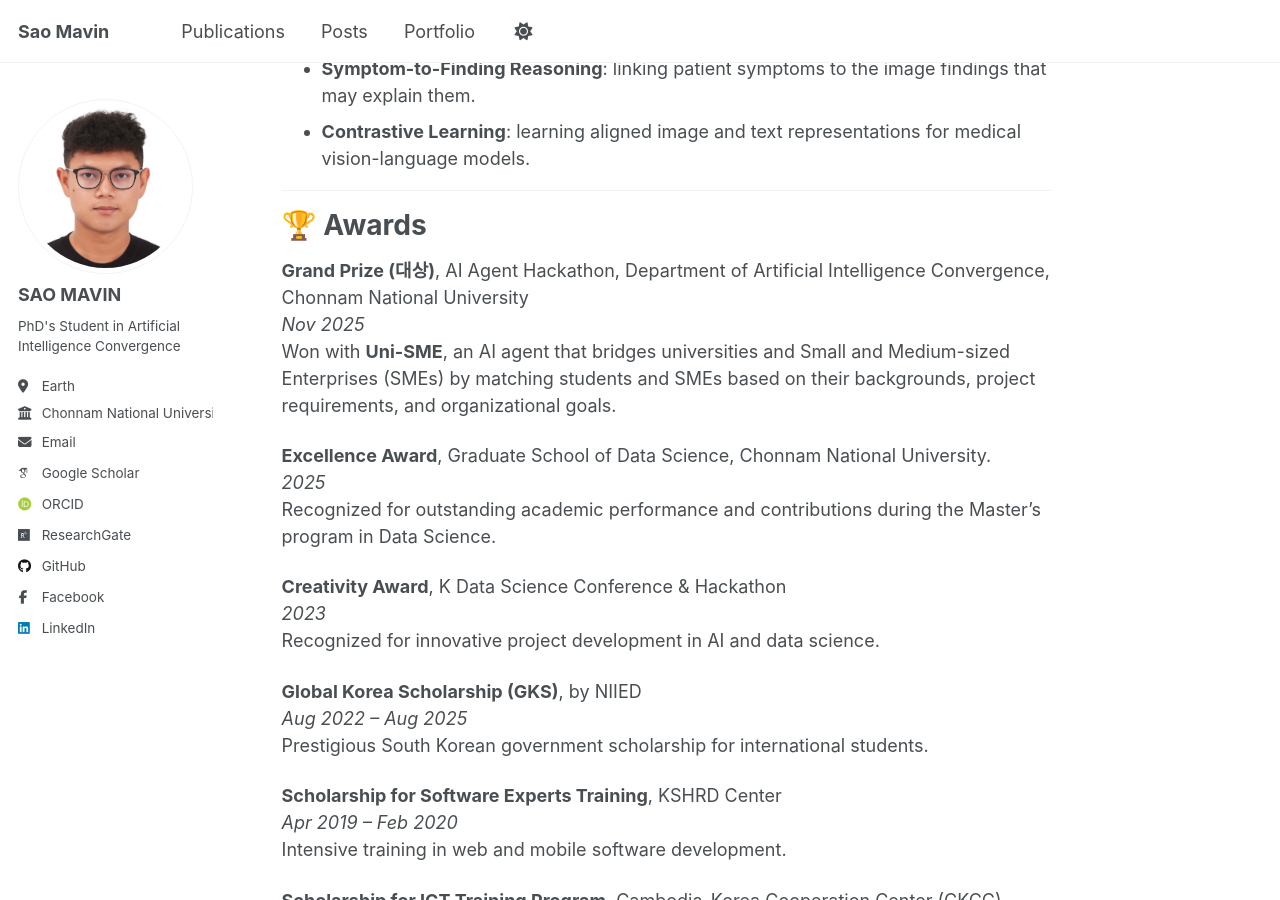
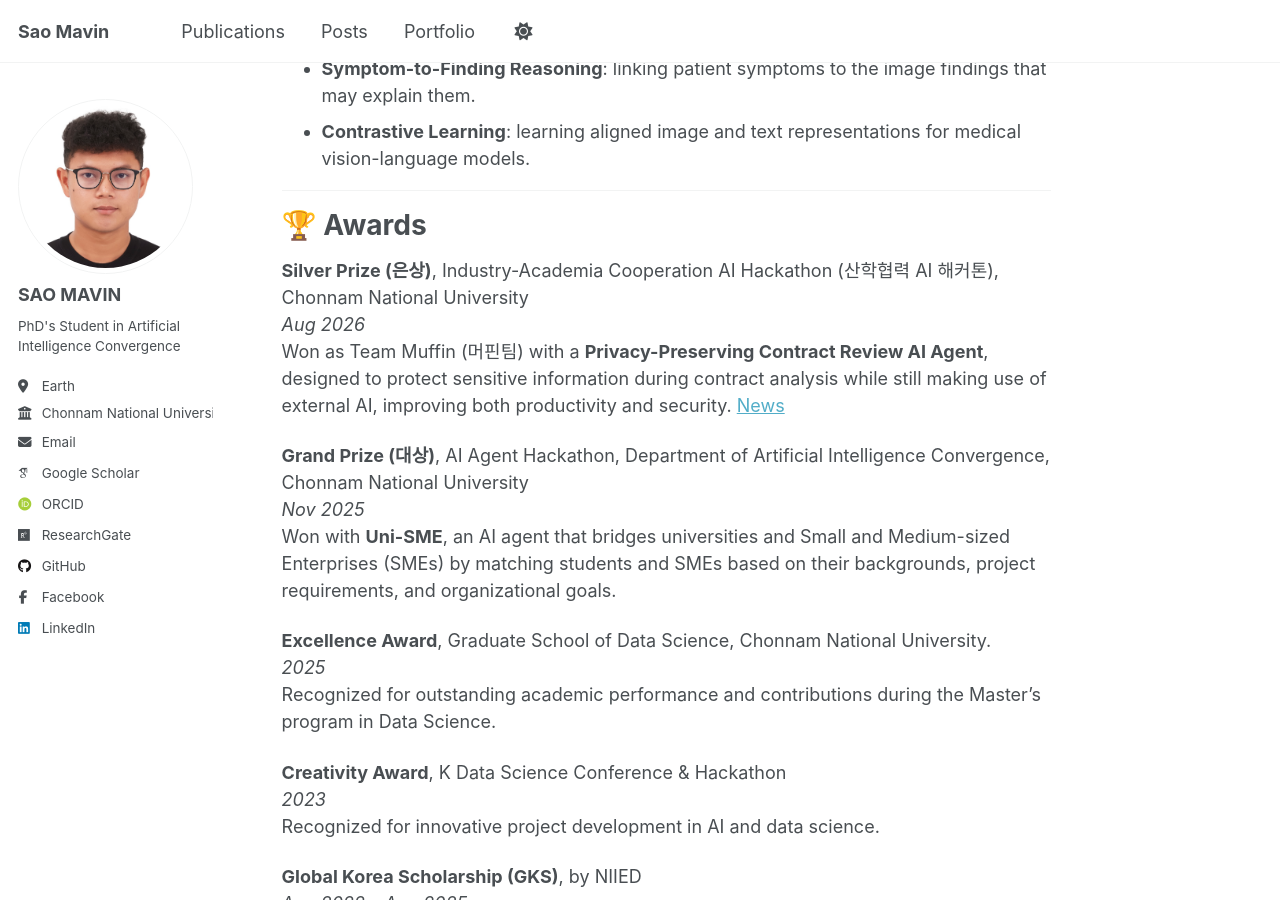
Before and after one commit to MavinSao/mavinsao.github.io, a Jekyll site: the page built from _pages/about.md, in a window 1280 px wide and 900 px high, scrolled down 515 px. Built offline with Jekyll 4.4.1, drawn with Linux system fonts in a browser that asks for light colours; some web fonts are replaced.

Commit message:
Add Industry-Academia Cooperation AI Hackathon Silver Prize to awards
Co-Authored-By: Claude Opus 5.5 <noreply@anthropic.com>
Claude-Session: https://claude.ai/code/session_01CAcfDEs2EfSDhMLpHCHG2n

```diff
--- a/_pages/about.md
+++ b/_pages/about.md
@@ -24,6 +24,10 @@ My research focuses on Artificial Intelligence, Medical Imaging, and Multi-Modal
 
 🏆 Awards
 ======
+
+**Silver Prize (은상)**, Industry-Academia Cooperation AI Hackathon (산학협력 AI 해커톤), Chonnam National University
+*Aug 2026*
+Won as Team Muffin (머핀팀) with a **Privacy-Preserving Contract Review AI Agent**, designed to protect sensitive information during contract analysis while still making use of external AI, improving both productivity and security. [News](https://today.jnu.ac.kr/WebApp/web/HOM/COM/Board/board.aspx?boardID=174&bbsMode=view&key=5431)
 
 **Grand Prize (대상)**, AI Agent Hackathon, Department of Artificial Intelligence Convergence, Chonnam National University
 *Nov 2025*
```
